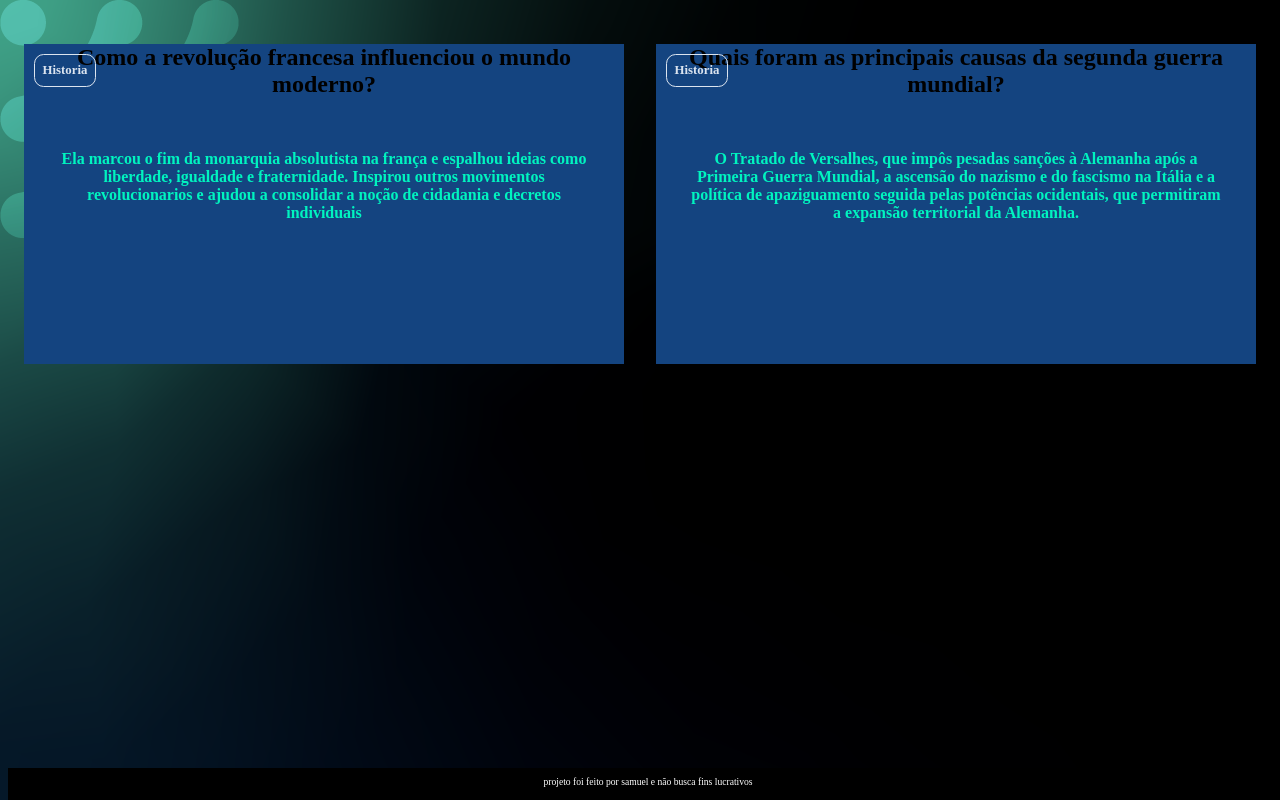
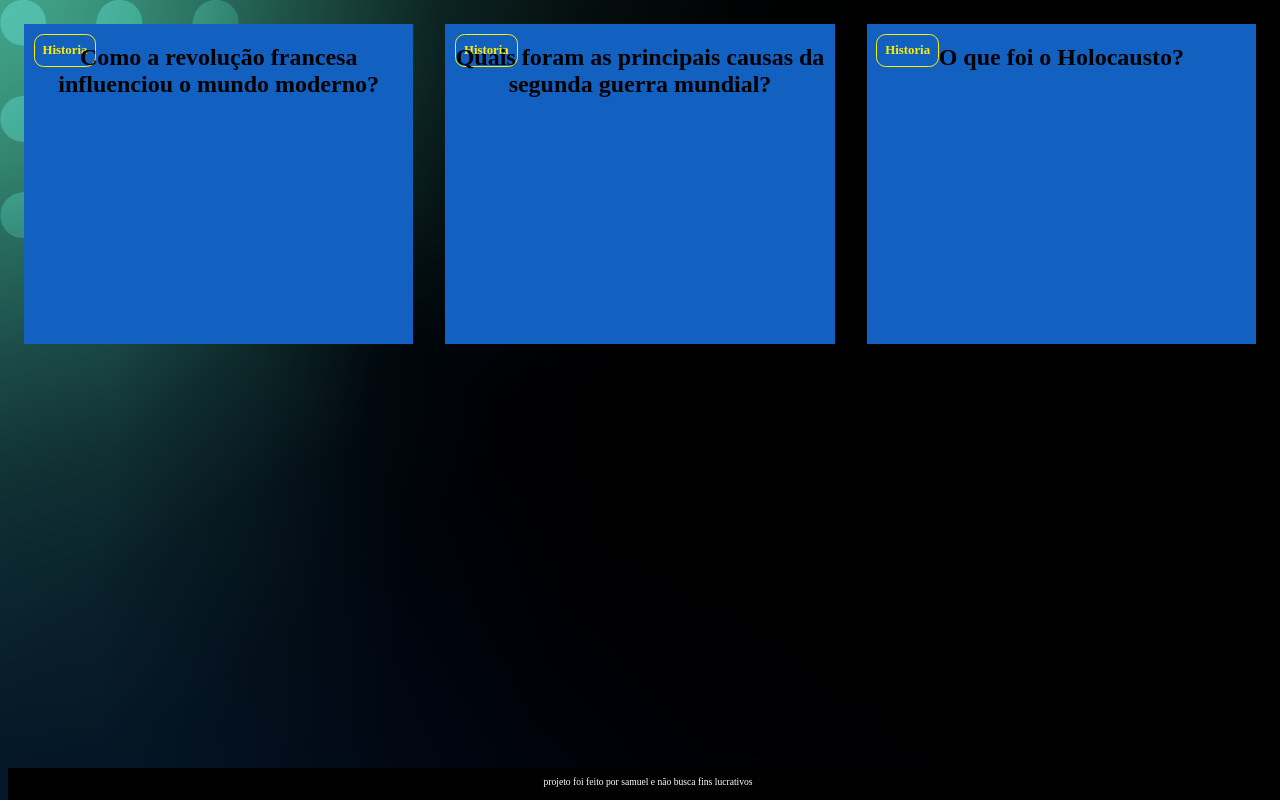
Before and after one commit to samur101334/flashcard, a plain HTML site: page index.html in a window 1280 px wide. Drawn offline with Linux system fonts and the light colour scheme; files that its build step writes are made by us from their sources; files whose address does not match are found by name.

Commit message:
Add files via upload

```diff
--- a/index.html
+++ b/index.html
@@ -30,6 +30,17 @@
         <div class="cartao__conteudo__resposta">
          <p>O Tratado de Versalhes, que impôs pesadas sanções à Alemanha após a Primeira Guerra Mundial, a ascensão do nazismo e do fascismo na Itália e a política de apaziguamento seguida pelas potências ocidentais, que permitiram a expansão territorial da Alemanha.</p>
         </div>
+        <div></article>
+        <article class="cartao">
+        <div class="cartao__conteudo">
+        <h3>Historia</h3>
+        <div class="cartao__conteudo__pergunta">
+            <h2>O que foi o Holocausto?</h2>
+        </div>
+        <div class="cartao__conteudo__resposta">
+         <p>O Holocausto foi o assassinato sistemático de seis milhões de judeus pelos nazistas na Segunda Guerra Mundial, motivado por ódio racial. Milhões de outros também foram mortos. Aconteceu principalmente em campos de extermínio como Auschwitz. É um lembrete sombrio da importância de combater o preconceito.</p>
+
+         </div>
         </div>
         </article>
 
--- a/style.css
+++ b/style.css
@@ -1,8 +1,7 @@
-
 :root {
-    --text-color: #DBE4EF;
-    --card-front-color: #144480;
-    --card-back-color: #00F4BF;
+    --text-color: #ffee00;
+    --card-front-color: #1260c0;
+    --card-back-color: #10dfb2;
 }
 
 body {
@@ -26,6 +25,8 @@ body {
     text-align: center;
     /* background-color: aquamarine; */
     height: 100%;
+    transform-style: preserve-3d;
+    transition: transform 300ms ease-in-out;
 }
 
 .cartao__conteudo h3 {
@@ -37,11 +38,13 @@ body {
     margin: 0.6rem;
     border-radius: 0.6rem;
     font-size: 1vw;
+    backface-visibility: hidden;
 }
 
 .cartao__conteudo p {
     margin-top: 1rem;
     padding: 2rem;
+    margin-top: 4rem;
 }
 
 .cartao__conteudo__pergunta p {
@@ -52,6 +55,22 @@ body {
 .cartao__conteudo__resposta p {
     color: var(--card-back-color);
     font-weight: 700;
+}
+
+.cartao:hover .cartao__conteudo {
+    transform: rotateY(180deg);
+}
+
+.cartao__conteudo__pergunta,
+.cartao__conteudo__resposta {
+    backface-visibility: hidden;
+    position: absolute;
+    height: 100%;
+    width: 100%;
+}
+
+.cartao__conteudo__resposta {
+    transform: rotateY(180deg);
 }
 
 footer {
```
